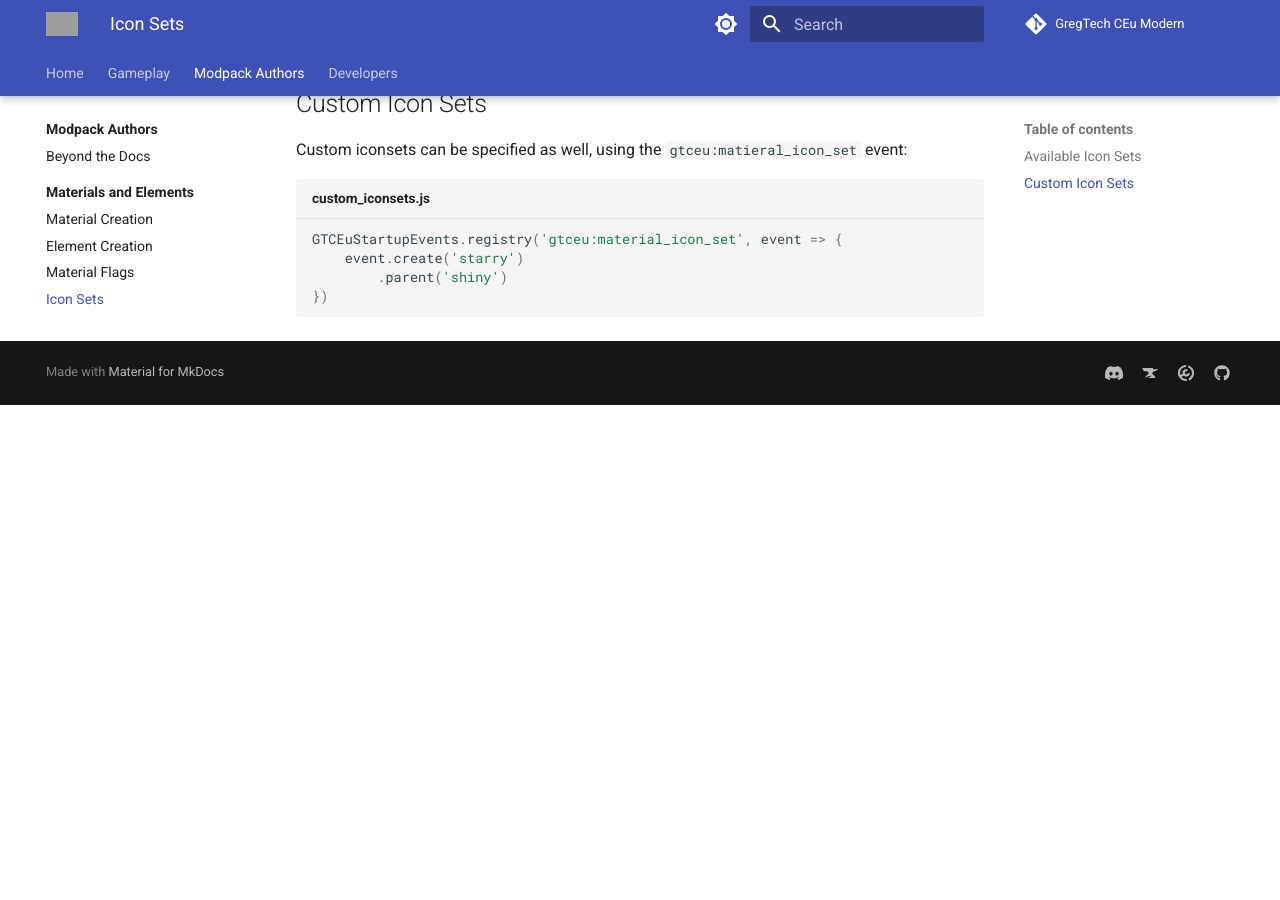
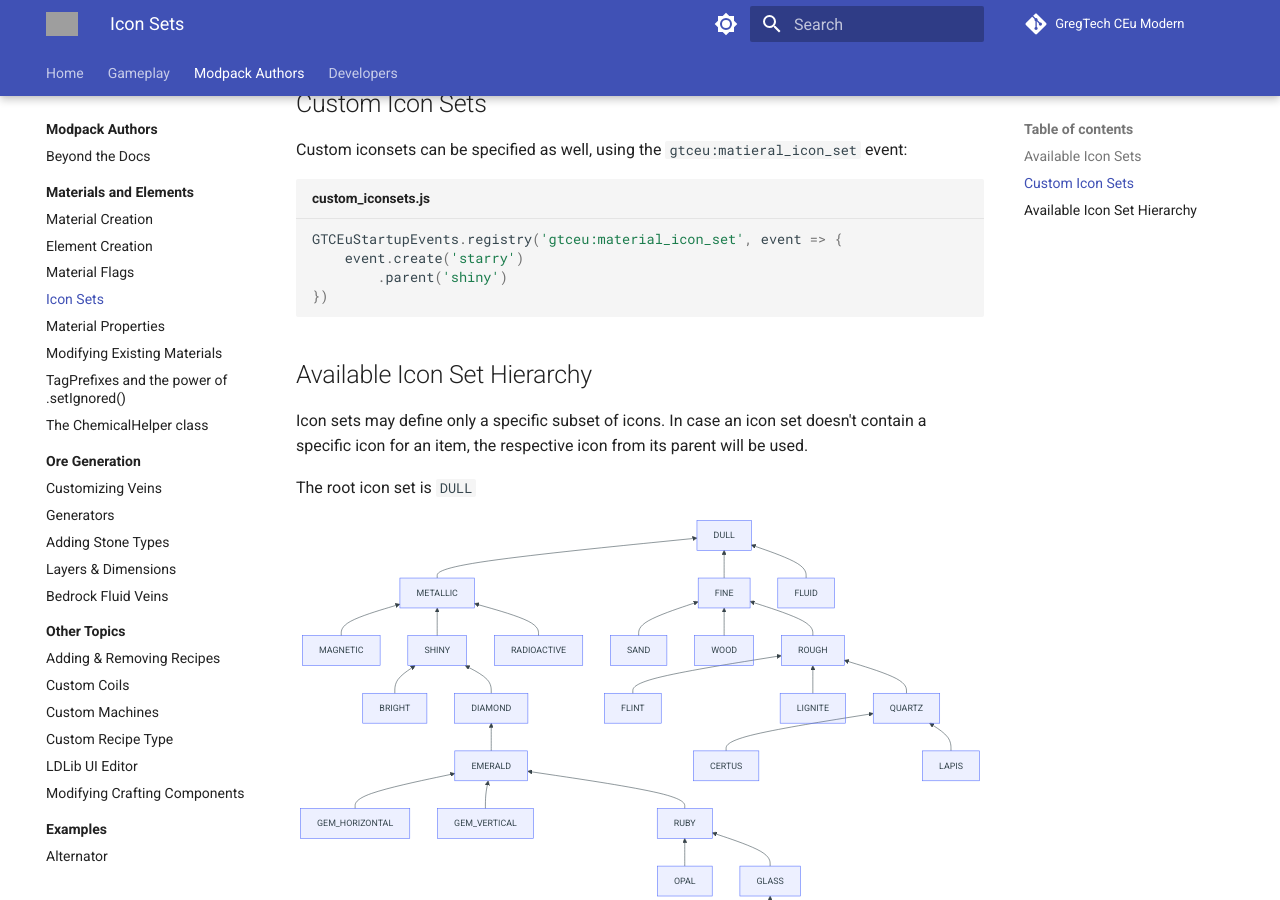
Before and after one commit to GregTechCEu/gtceu-modern-docs, an MkDocs documentation site: the page built from docs/Modpacks/Materials-and-Elements/Material-Icon-Sets.md, in a window 1280 px wide and 900 px high, scrolled down 1138 px. Built offline with MkDocs 1.6.1 and Material for MkDocs 9.7.7, drawn with Linux system fonts in a browser that asks for light colours; comment, search, counter and statistics services are not loaded; before the commit the page ends 1543 px from its top, so only the background shows below that; grey boxes are pictures that could not be loaded.

Commit message:
Add a visual representation of the material set tree (#42)
* chore: enable mermaid diagrams in docs

* feat: add documentation for icon set hierarchy

````diff
--- a/docs/Modpacks/Materials-and-Elements/Material-Icon-Sets.md
+++ b/docs/Modpacks/Materials-and-Elements/Material-Icon-Sets.md
@@ -48,3 +48,37 @@
         .parent('shiny')
 })
 ```
+
+## Available Icon Set Hierarchy
+
+Icon sets may define only a specific subset of icons.
+In case an icon set doesn't contain a specific icon for an item, the respective icon from its parent will be used.
+
+The root icon set is `DULL`
+
+```mermaid
+graph BT
+    METALLIC --> DULL
+    MAGNETIC --> METALLIC
+    SHINY --> METALLIC
+    BRIGHT --> SHINY
+    DIAMOND --> SHINY
+    EMERALD --> DIAMOND
+    GEM_HORIZONTAL --> EMERALD
+    GEM_VERTICAL --> EMERALD
+    RUBY --> EMERALD
+    OPAL --> RUBY
+    GLASS --> RUBY
+    NETHERSTAR --> GLASS
+    FINE --> DULL
+    SAND --> FINE
+    WOOD --> FINE
+    ROUGH --> FINE
+    FLINT --> ROUGH
+    LIGNITE --> ROUGH
+    QUARTZ --> ROUGH
+    CERTUS --> QUARTZ
+    LAPIS --> QUARTZ
+    FLUID --> DULL
+    RADIOACTIVE --> METALLIC
+```
--- a/mkdocs.yml
+++ b/mkdocs.yml
@@ -54,7 +54,11 @@
   - admonition
   - attr_list
   - md_in_html
-  - pymdownx.superfences
+  - pymdownx.superfences:
+      custom_fences:
+        - name: mermaid
+          class: mermaid
+          format: !!python/name:pymdownx.superfences.fence_code_format
   - pymdownx.details
   - pymdownx.highlight
   - pymdownx.inlinehilite
````
